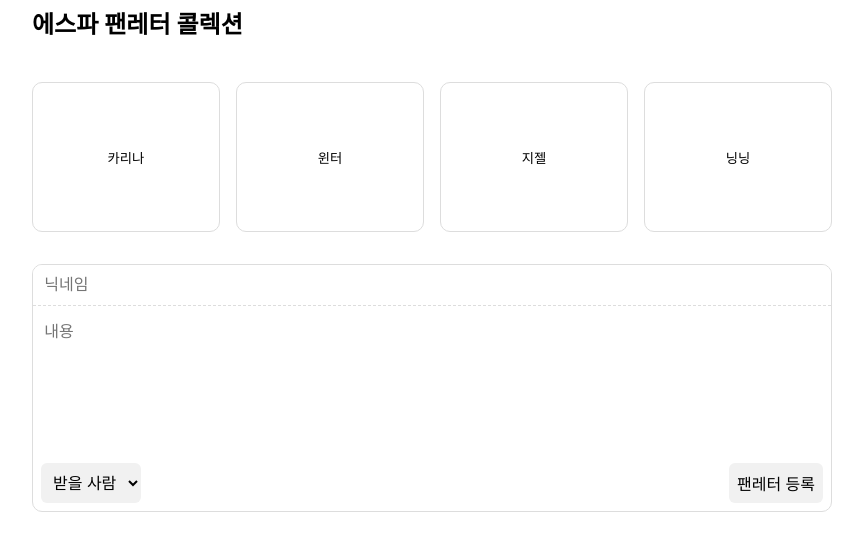
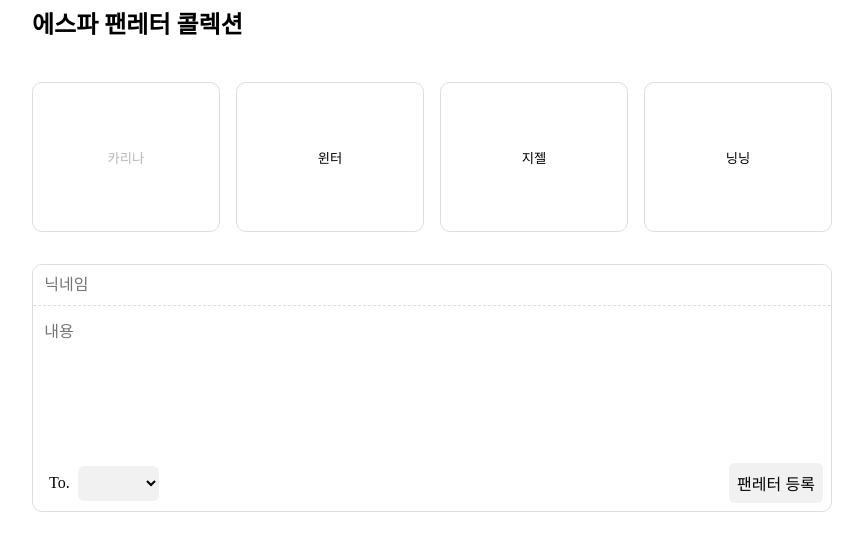
Before and after one commit to lauichan/react-fan-letter, a React (Create React App) app: page / in a window 1280 px wide. Shown: the top 543 px of the page, without its empty margins (208-1071 px from the left). Built offline with nearby package versions, Linux system fonts and the light colour scheme.

Commit message:
팬레터 업데이트 기능 추가

```diff
--- a/src/components/FanLetter.jsx
+++ b/src/components/FanLetter.jsx
@@ -2,24 +2,20 @@ import FanLetterForm from "./FanLetterForm";
 import { useState } from "react";
 import FanLetterList from "./FanLetterList";
 import MemberCard from "./MemberCard";
-import { aespa } from "static/data";
 
 function FanLetter({ comments, addFanLetter }) {
   const [member, setMember] = useState("카리나");
 
-  const selectedList = (member) => {
-    return comments.filter((letter) => letter.writedTo === member);
-  };
-
-  const viewListByMember = (name) => {
+  const commentList = comments.filter((letter) => letter.writedTo === member);
+  const selectMember = (name) => {
     setMember(name);
   };
 
   return (
     <>
-      <MemberCard members={aespa} selectMember={viewListByMember} />
-      <FanLetterForm members={aespa} addFanLetter={addFanLetter} />
-      <FanLetterList list={selectedList(member)} />
+      <MemberCard member={member} selectMember={selectMember} />
+      <FanLetterForm addFanLetter={addFanLetter} selectMember={selectMember} />
+      <FanLetterList list={commentList} />
     </>
   );
 }
--- a/src/components/FanLetterDetail.jsx
+++ b/src/components/FanLetterDetail.jsx
@@ -1,25 +1,26 @@
-import FanLetterForm from "./FanLetterForm";
 import { FanLetterDetailSection } from "./Styles";
 import { useNavigate, useParams } from "react-router-dom";
 import { useState } from "react";
+import FanLetterForm from "./FanLetterForm";
 
 function FanLetterDetail({ comments, updateFanLetter, deleteFanLetter }) {
   const navigate = useNavigate();
   const { id } = useParams();
-  const [edit, setEdit] = useState(false);
+  const [editMode, setEditMode] = useState(false);
 
   const [article] = comments.filter((letter) => letter.id === id);
 
   const handleUpdateBtn = () => {
-    setEdit(true);
+    setEditMode(true);
   };
 
   const handleDeleteBtn = (id) => {
-    deleteFanLetter(id);
+    if (window.confirm("삭제 확인")) deleteFanLetter(id);
     navigate("/");
   };
 
-  if (edit === true) return <FanLetterForm />;
+  if (editMode === true)
+    return <FanLetterForm article={article} updateFanLetter={updateFanLetter} />;
 
   return (
     <FanLetterDetailSection>
--- a/src/components/FanLetterForm.jsx
+++ b/src/components/FanLetterForm.jsx
@@ -1,28 +1,48 @@
+import { useNavigate } from "react-router-dom";
 import { FanLetterFormSection } from "./Styles";
+import { aespa } from "static/data";
 
-function FanLetterForm({ members, addFanLetter, updateFanLetter }) {
+function FanLetterForm({ addFanLetter, article, updateFanLetter, selectMember }) {
+  const navigate = useNavigate();
   const handleOnSubmit = (e) => {
     e.preventDefault();
-    const newComment = {
-      id: crypto.randomUUID(),
-      createdAt: new Date().toISOString(),
+    const formData = {
+      id: article ? article.id : crypto.randomUUID(),
+      createdAt: article ? article.createdAt : new Date().toISOString(),
       avatar: null,
       nickname: e.target.name.value,
       content: e.target.content.value,
       writedTo: e.target.sendto.value,
     };
-    addFanLetter(newComment);
+    article ? updateFanLetter(formData) : addFanLetter(formData);
+    navigate("/");
+    selectMember && selectMember(formData.writedTo);
   };
 
   return (
     <FanLetterFormSection>
       <form onSubmit={handleOnSubmit}>
-        <input type="text" name="name" placeholder="닉네임" required></input>
-        <textarea name="content" placeholder="내용" required></textarea>
+        <input
+          type="text"
+          name="name"
+          placeholder="닉네임"
+          defaultValue={article && article.nickname}
+          required
+        ></input>
+        <textarea
+          name="content"
+          placeholder="내용"
+          defaultValue={article && article.content}
+          required
+        ></textarea>
         <div>
+          <div>
+            To.
             <select name="sendto" title="sendto" required>
-            <option value="">받을 사람</option>
-            {members.map(({ id, name }) => {
+              <option defaultValue={article && article.writedTo}>
+                {article && article.writedTo}
+              </option>
+              {aespa.map(({ id, name }) => {
                 return (
                   <option key={id} value={name}>
                     {name}
@@ -30,6 +50,7 @@ function FanLetterForm({ members, addFanLetter, updateFanLetter }) {
                 );
               })}
             </select>
+          </div>
           <button type="submit">팬레터 등록</button>
         </div>
       </form>
--- a/src/components/FanLetterList.jsx
+++ b/src/components/FanLetterList.jsx
@@ -2,6 +2,7 @@ import { useNavigate } from "react-router-dom";
 import { FanLetterListSection } from "./Styles";
 
 function FanLetterList({ list }) {
+  console.log(list);
   const navigate = useNavigate();
   const handleOnClick = (id) => navigate(`/detail/${id}`);
 
--- a/src/components/MemberCard.jsx
+++ b/src/components/MemberCard.jsx
@@ -1,7 +1,8 @@
 import { MemberCardSection } from "./Styles";
 import { aespa } from "static/data";
 
-function MemberCard({ selectMember }) {
+function MemberCard({ member, selectMember }) {
+  console.log(member);
   const handleOnClick = (name) => {
     selectMember(name);
   };
@@ -10,7 +11,7 @@ function MemberCard({ selectMember }) {
     <MemberCardSection>
       {aespa.map(({ id, name }) => {
         return (
-          <button key={id} onClick={() => handleOnClick(name)}>
+          <button key={id} onClick={() => handleOnClick(name)} disabled={member === name}>
             {name}
           </button>
         );
--- a/src/components/Styles.js
+++ b/src/components/Styles.js
@@ -29,6 +29,8 @@ export const FanLetterFormSection = styled.section`
   div {
     display: flex;
     justify-content: space-between;
+    align-items: center;
+    margin-left: 0.5rem;
   }
 
   select,
```
Lines whose indentation alone changed are shown as unchanged.
